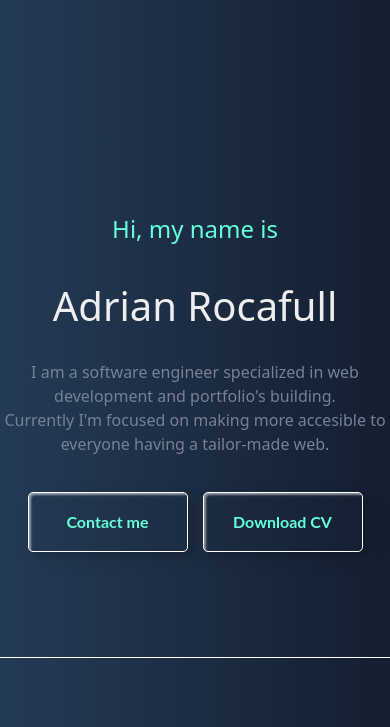
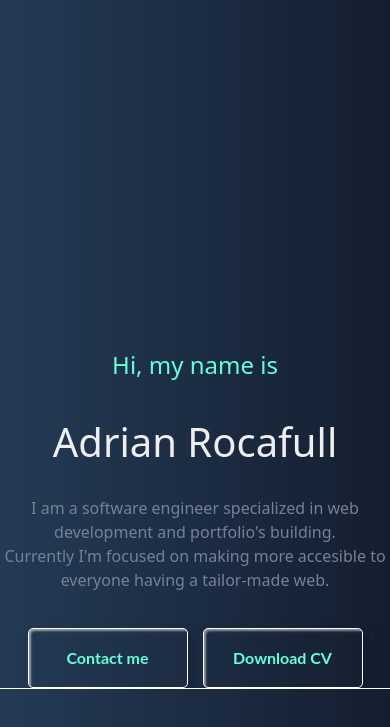
Before and after one commit to adriroca20/AdrianRocafull, a plain HTML site: page index.html in a window 390 px wide. Shown: the part 117-844 px from the top of the page. Drawn offline with Linux system fonts and the light colour scheme; a script that the page names is missing.

Commit message:
Fin responsive

```diff
--- a/resources/styles/responsive.css
+++ b/resources/styles/responsive.css
@@ -20,7 +20,8 @@
         justify-content: center;
         align-items: center;
         flex-direction: column;
-        height: 50vh;
+        height: auto;
+        padding-top: 230px;
     }
     .hero-container h3{
         font-size: 1.5rem;
```
